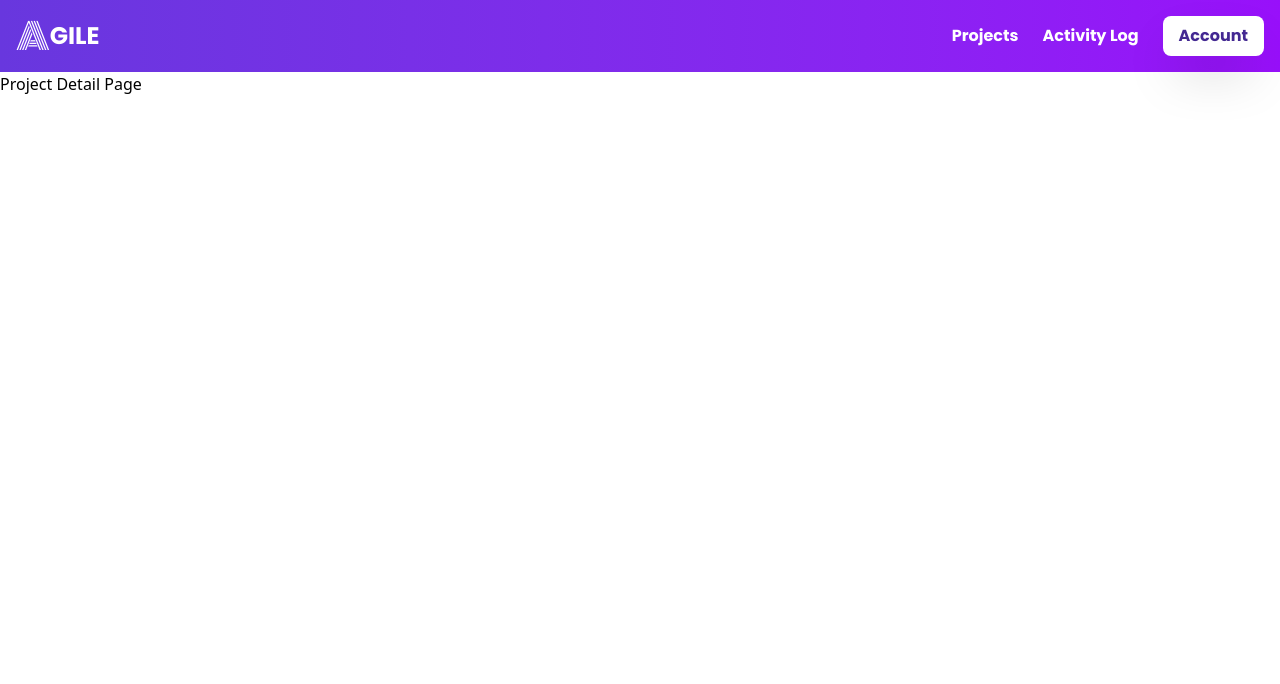
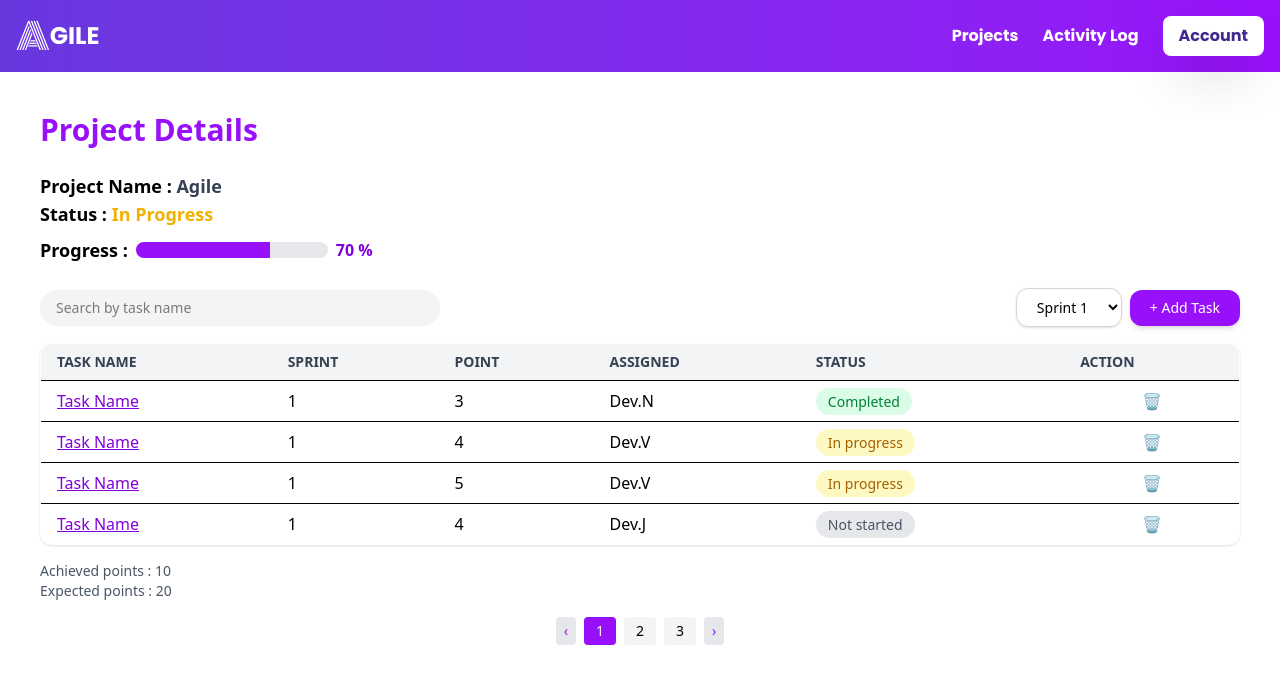
Before and after one commit to CSC105-2024/G12-Agile, a React (Vite) app: page /projectdetail in a window 1280 px wide. Shown: the top 684 px of the page. Built offline with nearby package versions, Linux system fonts and the light colour scheme; no server answers.

Commit message:
projectdetail

```diff
--- a/package.json
+++ b/package.json
@@ -12,8 +12,10 @@
   "dependencies": {
     "@fontsource/monoton": "^5.2.5",
     "@fontsource/poppins": "^5.2.5",
+    "@headlessui/react": "^2.2.2",
     "@hookform/resolvers": "^4.1.3",
     "@tailwindcss/vite": "^4.0.14",
+    "axios": "^1.8.4",
     "react": "^19.0.0",
     "react-dom": "^19.0.0",
     "react-hook-form": "^7.54.2",
--- a/src/pages/ProjectDetail.jsx
+++ b/src/pages/ProjectDetail.jsx
@@ -1,13 +1,174 @@
-import { Link, useNavigate } from "react-router-dom";
+import React, { useState, useEffect } from "react";
+import axios from "axios";
+import { Dialog } from "@headlessui/react";
 
-const ProjectDetail = () => {
-  const navigate = useNavigate();
+export default function ProjectDetail() {
+  const [tasks, setTasks] = useState([]);
+  const [isAddOpen, setIsAddOpen] = useState(false);
+  const [isDetailOpen, setIsDetailOpen] = useState(false);
+  const [selectedTask, setSelectedTask] = useState(null);
+  const [currentSprint, setCurrentSprint] = useState(1);
+  const [newTask, setNewTask] = useState({ name: "", assignee: "", status: "", sprint: 1, point: 1 });
+
+  useEffect(() => {
+    axios.get("/api/tasks")
+      .then((res) => {
+        const data = Array.isArray(res.data) ? res.data : [];
+        setTasks(data);
+      })
+      .catch(() => {
+        setTasks([
+          { id: 1, name: "Task Name", sprint: 1, point: 3, assignee: "Dev.N", status: "Completed" },
+          { id: 2, name: "Task Name", sprint: 1, point: 4, assignee: "Dev.V", status: "In progress" },
+          { id: 3, name: "Task Name", sprint: 1, point: 5, assignee: "Dev.V", status: "In progress" },
+          { id: 4, name: "Task Name", sprint: 1, point: 4, assignee: "Dev.J", status: "Not started" },
+        ]);
+      });
+  }, []);
+
+  const addTask = () => {
+    const taskWithId = { ...newTask, id: Date.now() };
+    setTasks([...tasks, taskWithId]);
+    setNewTask({ name: "", assignee: "", status: "", sprint: 1, point: 1 });
+    setIsAddOpen(false);
+  };
+
+  const openDetail = (task) => {
+    setSelectedTask(task);
+    setIsDetailOpen(true);
+  };
 
   return (
-    <>
-      <div>Project Detail Page </div>
-    </>
+    <div className="p-10 bg-white min-h-screen font-sans">
+      <h1 className="text-3xl font-bold text-purple-600 mb-6">Project Details</h1>
+
+      <div className="mb-6">
+        <p className="text-lg font-semibold">Project Name : <span className="text-gray-700">Agile</span></p>
+        <p className="text-lg font-semibold">Status : <span className="text-yellow-500 font-semibold">In Progress</span></p>
+        <div className="flex items-center mt-2">
+          <span className="text-lg font-semibold mr-2">Progress :</span>
+          <div className="relative w-48 h-4 bg-gray-200 rounded-full overflow-hidden">
+            <div className="absolute top-0 left-0 h-4 bg-purple-600" style={{ width: "70%" }} />
+          </div>
+          <span className="ml-2 text-purple-700 font-semibold">70 %</span>
+        </div>
+      </div>
+
+      <div className="flex justify-between items-center mb-4">
+        <input
+          type="text"
+          placeholder="Search by task name"
+          className="w-1/3 px-4 py-2 rounded-full bg-gray-100 text-sm focus:outline-none"
+        />
+        <div className="flex gap-2 items-center">
+          <select className="px-4 py-2 rounded-xl border border-gray-300 text-sm shadow-sm focus:ring-2 focus:ring-purple-500">
+            <option>Sprint 1</option>
+            <option>Sprint 2</option>
+          </select>
+          <button
+            onClick={() => setIsAddOpen(true)}
+            className="bg-purple-600 hover:bg-purple-700 text-white font-medium px-5 py-2 rounded-xl shadow-md transition text-sm"
+          >
+            + Add Task
+          </button>
+        </div>
+      </div>
+
+      <table className="w-full text-left border border-gray-200 rounded-xl overflow-hidden shadow-sm bg-white">
+        <thead className="bg-gray-100 text-gray-700 text-sm uppercase">
+          <tr>
+            <th className="px-4 py-2">Task Name</th>
+            <th className="px-4 py-2">Sprint</th>
+            <th className="px-4 py-2">Point</th>
+            <th className="px-4 py-2">Assigned</th>
+            <th className="px-4 py-2">Status</th>
+            <th className="px-4 py-2">Action</th>
+          </tr>
+        </thead>
+        <tbody>
+          {tasks.map((task) => (
+            <tr key={task.id} className="border-t hover:bg-gray-50 transition">
+              <td className="px-4 py-2 underline text-purple-700 cursor-pointer" onClick={() => openDetail(task)}>{task.name}</td>
+              <td className="px-4 py-2">{task.sprint}</td>
+              <td className="px-4 py-2">{task.point}</td>
+              <td className="px-4 py-2">{task.assignee}</td>
+              <td className="px-4 py-2">
+                <span className={`px-3 py-1 text-sm rounded-full font-medium ${
+                  task.status === "Completed"
+                    ? "bg-green-100 text-green-700"
+                    : task.status === "In progress"
+                    ? "bg-yellow-100 text-yellow-700"
+                    : "bg-gray-200 text-gray-600"
+                }`}>
+                  {task.status}
+                </span>
+              </td>
+              <td className="px-4 py-2 text-center">
+                <button className="text-gray-500 hover:text-red-500">🗑</button>
+              </td>
+            </tr>
+          ))}
+        </tbody>
+      </table>
+
+      <div className="mt-4 text-sm text-gray-600">
+        <p>Achieved points : 10</p>
+        <p>Expected points : 20</p>
+      </div>
+
+      <div className="mt-4 flex justify-center gap-2 text-sm">
+        <button className="px-2 py-1 rounded bg-gray-200 text-purple-600">‹</button>
+        {[1, 2, 3].map((n) => (
+          <button
+            key={n}
+            className={`px-3 py-1 rounded ${n === 1 ? "bg-purple-600 text-white" : "bg-gray-100"}`}
+          >
+            {n}
+          </button>
+        ))}
+        <button className="px-2 py-1 rounded bg-gray-200 text-purple-600">›</button>
+      </div>
+
+      <Dialog open={isAddOpen} onClose={() => setIsAddOpen(false)} className="relative z-50">
+        <div className="fixed inset-0 bg-black/30" aria-hidden="true" />
+        <div className="fixed inset-0 flex items-center justify-center">
+          <Dialog.Panel className="bg-white p-6 rounded-2xl shadow-xl w-[400px]">
+            <Dialog.Title className="text-lg font-medium mb-4">Add Task</Dialog.Title>
+            <div className="space-y-3">
+              <input className="w-full border px-3 py-2 rounded-md" placeholder="Task Name" value={newTask.name} onChange={(e) => setNewTask({ ...newTask, name: e.target.value })} />
+              <input className="w-full border px-3 py-2 rounded-md" placeholder="Assignee" value={newTask.assignee} onChange={(e) => setNewTask({ ...newTask, assignee: e.target.value })} />
+              <input className="w-full border px-3 py-2 rounded-md" placeholder="Status" value={newTask.status} onChange={(e) => setNewTask({ ...newTask, status: e.target.value })} />
+              <input className="w-full border px-3 py-2 rounded-md" type="number" placeholder="Sprint" value={newTask.sprint} onChange={(e) => setNewTask({ ...newTask, sprint: parseInt(e.target.value) })} />
+              <input className="w-full border px-3 py-2 rounded-md" type="number" placeholder="Point" value={newTask.point} onChange={(e) => setNewTask({ ...newTask, point: parseInt(e.target.value) })} />
+              <div className="flex justify-end mt-4 gap-2">
+                <button onClick={() => setIsAddOpen(false)} className="px-4 py-2 rounded bg-gray-300 hover:bg-gray-400">Cancel</button>
+                <button onClick={addTask} className="px-4 py-2 rounded bg-purple-600 text-white hover:bg-purple-700">Add</button>
+              </div>
+            </div>
+          </Dialog.Panel>
+        </div>
+      </Dialog>
+
+      <Dialog open={isDetailOpen} onClose={() => setIsDetailOpen(false)} className="relative z-50">
+        <div className="fixed inset-0 bg-black/30" aria-hidden="true" />
+        <div className="fixed inset-0 flex items-center justify-center">
+          <Dialog.Panel className="bg-white p-6 rounded-2xl shadow-xl w-[400px]">
+            <Dialog.Title className="text-lg font-medium mb-4">Task Detail</Dialog.Title>
+            {selectedTask && (
+              <div className="space-y-2">
+                <p><strong>Name:</strong> {selectedTask.name}</p>
+                <p><strong>Assignee:</strong> {selectedTask.assignee}</p>
+                <p><strong>Status:</strong> {selectedTask.status}</p>
+                <p><strong>Sprint:</strong> {selectedTask.sprint}</p>
+                <p><strong>Point:</strong> {selectedTask.point}</p>
+              </div>
+            )}
+            <div className="flex justify-end mt-4">
+              <button onClick={() => setIsDetailOpen(false)} className="px-4 py-2 rounded bg-purple-600 text-white hover:bg-purple-700">Close</button>
+            </div>
+          </Dialog.Panel>
+        </div>
+      </Dialog>
+    </div>
   );
-};
-
-export default ProjectDetail;
+}
--- a/src/pages/ProjectList.jsx
+++ b/src/pages/ProjectList.jsx
@@ -11,15 +11,9 @@ const ProjectList = () => {
           Project List
         </span>
       </div>
-
-      {/* Search Bar */}
-      <div className=" mt-5 ml-9">
-        <input
-          type="text"
-          placeholder="Search by project name"
-          className=" font-poppins placeholder-gray-300 w-110 h-9 p-3 border border-gray-300 rounded-3xl shadow-sm focus:outline-none focus:ring-2 focus:ring-purple-500 text-sm"
-        />
-      </div>
+      <Link to="/projectdetail" className="text-xl font-bold px-10">
+      Go to Project Detail Page
+      </Link>
     </div>
   );
 };
```
Also changed, not shown: 1 other file (tests, documents, lock files or other folders).
